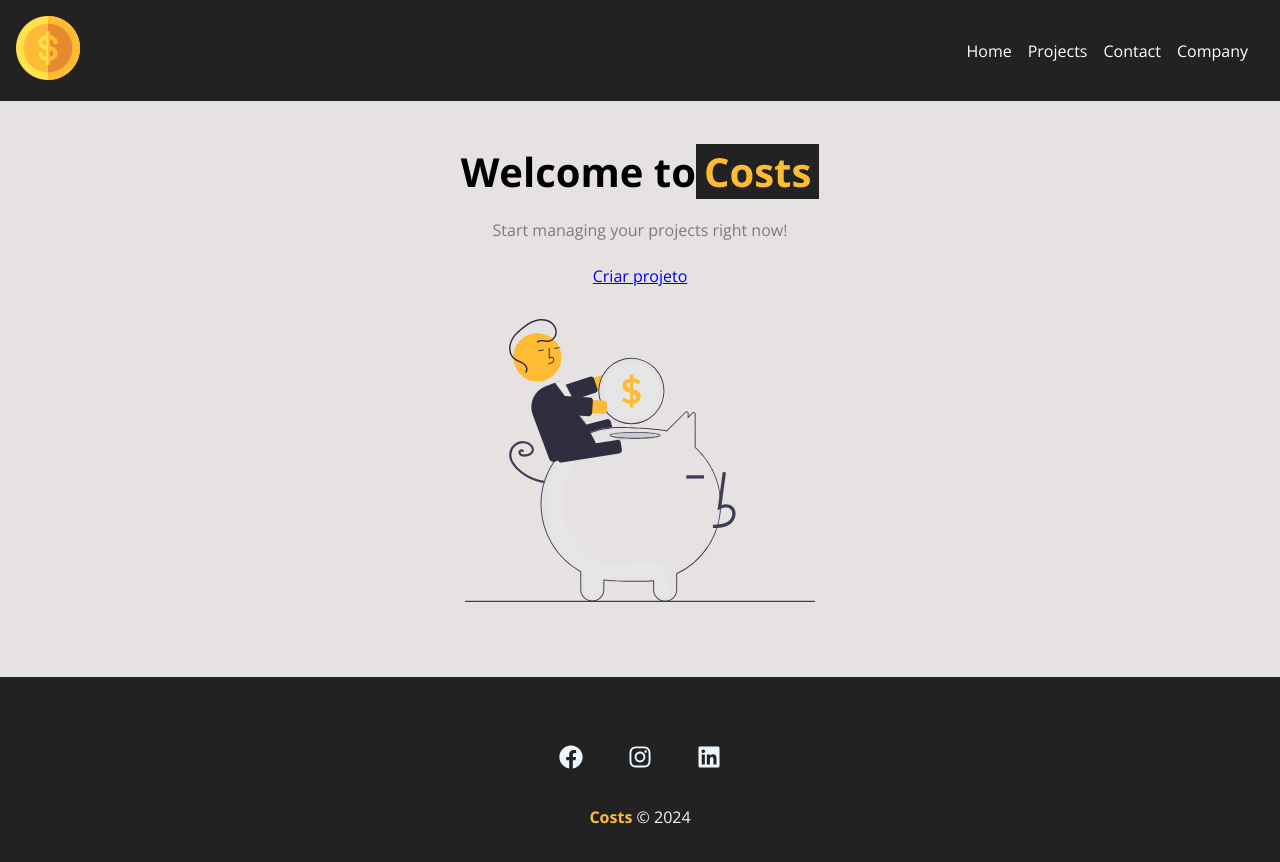
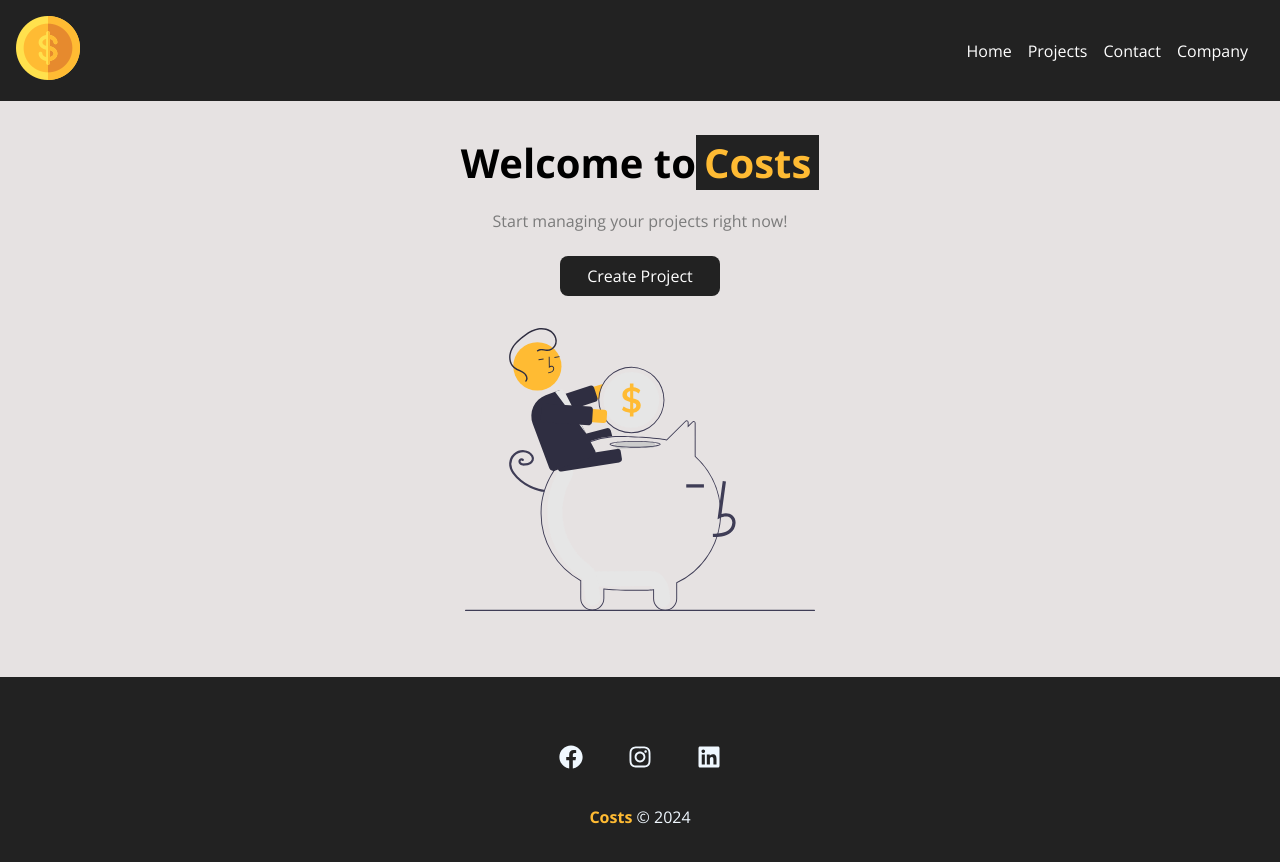
Before and after one commit to Raulleao/Costs, a React (Create React App) app: page / in a window 1280 px wide. Shown: the top 862 px of the page. Built offline with nearby package versions, Linux system fonts and the light colour scheme.

Commit message:
feat: create home

```diff
--- a/src/components/pages/Home.js
+++ b/src/components/pages/Home.js
@@ -1,5 +1,6 @@
 import styles from "./Home.module.css";
 import savings from "../../img/savings.svg";
+import LinkButton from "../layout/LinkButton";
 
 function Home() {
   return (
@@ -8,7 +9,8 @@ function Home() {
         Welcome to<span>Costs</span>
       </h1>
       <p>Start managing your projects right now!</p>
-      <a href="/">Criar projeto</a>
+
+      <LinkButton to="newproject" text="Create Project" />
       <img src={savings} alt="Costs" />
     </section>
   );
--- a/src/components/pages/Home.module.css
+++ b/src/components/pages/Home.module.css
@@ -16,6 +16,7 @@
   color: #ffbb33;
   padding: 0 0.2em;
   background-color: #222;
+
 }
 
 .home_container p {
```
